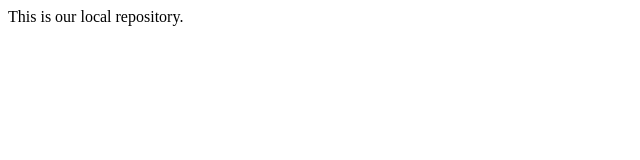
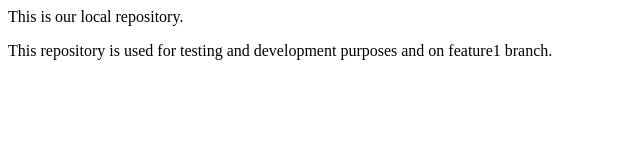
Before and after one commit to Moriapuja499/LocalRepo, a plain HTML site: page index.html in a window 1280 px wide. Shown: the whole page, without its empty margins (0-640 px from the left). Drawn offline with Linux system fonts and the light colour scheme.

Commit message:
add new feature

```diff
--- a/index.html
+++ b/index.html
@@ -1 +1,2 @@
 <p>This is our local repository.</p>
+<p>This repository is used for testing and development purposes and on feature1 branch.</p>
```
